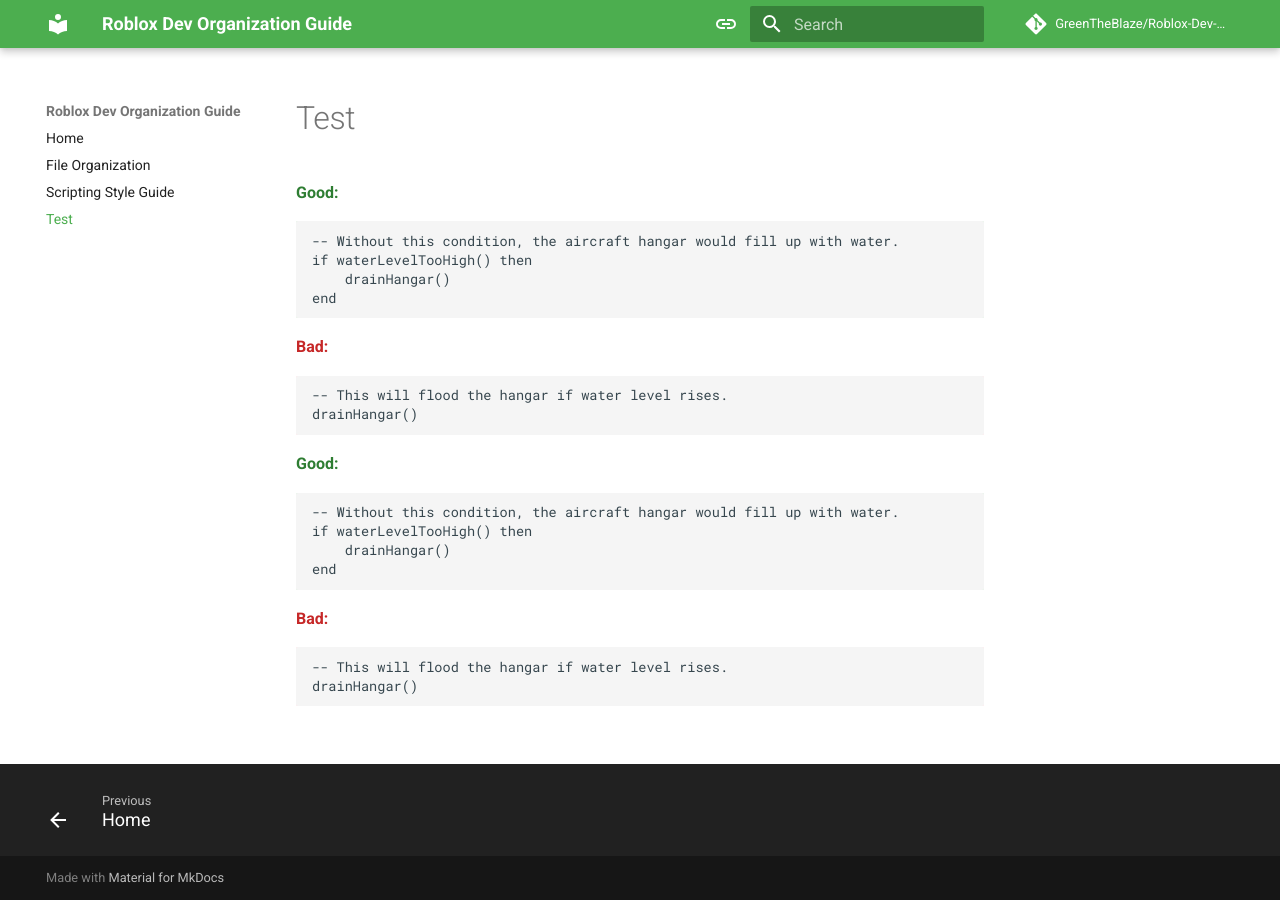
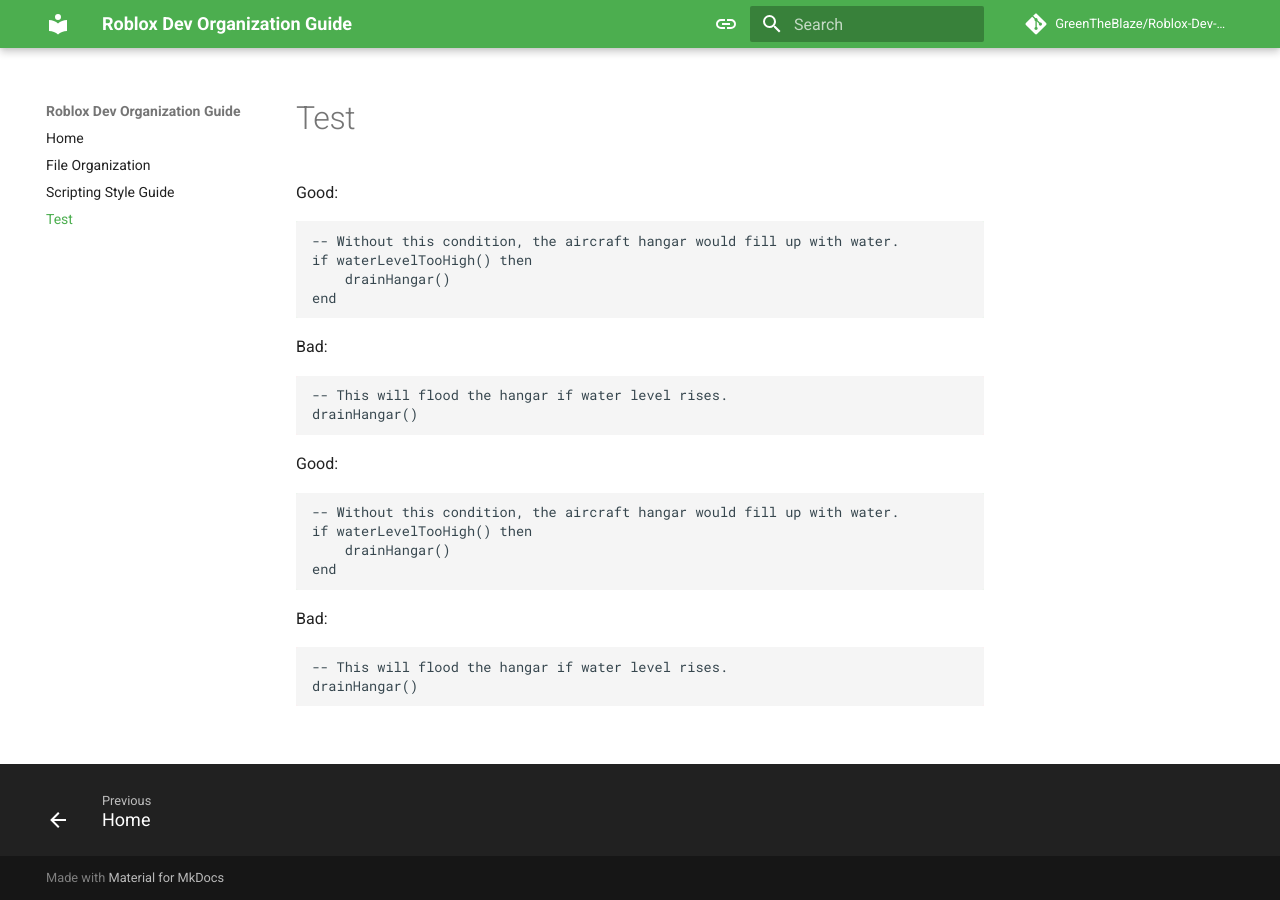
Before and after one commit to GreenTheBlaze/Roblox-Dev-Organization-Guide, an MkDocs documentation site: the page built from docs/test-code.md, in a window 1280 px wide. Built offline with MkDocs 1.6.1 and Material for MkDocs 9.7.7, drawn with Linux system fonts in a browser that asks for light colours; comment, search, counter and statistics services are not loaded.

Commit message:
Update extra.css

```diff
--- a/docs/stylesheets/extra.css
+++ b/docs/stylesheets/extra.css
@@ -2,6 +2,27 @@
 	border-bottom: 2px solid rgba(0, 0, 0, 0.15);
 }
 
+/* Good code block background */
+.codehilite.good pre,
+.highlight.good pre {
+  background-color: #e8f5e9 !important; /* Light green */
+}
+
+/* Bad code block background */
+.codehilite.bad pre,
+.highlight.bad pre {
+  background-color: #ffebee !important; /* Light red */
+}
+
+/* Exception code block background */
+.codehilite.exception pre,
+.highlight.exception pre {
+  background-color: #fffde7 !important; /* Light yellow */
+}
+
+
+/* FOLLOWING WORKS WITH ONLY GOOD BAD TEXT: */
+/*
 .style-good, .style-bad, .style-exception {
   font-weight: bold;
   margin-bottom: 0.25em;
@@ -9,24 +30,24 @@
 
 .style-good {
   color: #2e7d32; /* Green */
-}
+/* }
 
 .style-bad {
   color: #c62828; /* Red */
-}
+/*}
 
 .style-exception {
   color: #f9a825; /* Amber/Yellow */
-}
+/*}
 
 /* Code block backgrounds */
-div.codehilite.good pre {
+/*div.codehilite.good pre {
   background-color: #e8f5e9; /* Light green */
-}
+/*}
 
 div.codehilite.bad pre {
   background-color: #ffebee; /* Light red */
-}
+/*}
 
 div.codehilite.exception pre {
   background-color: #fffde7; /* Light yellow */
```
